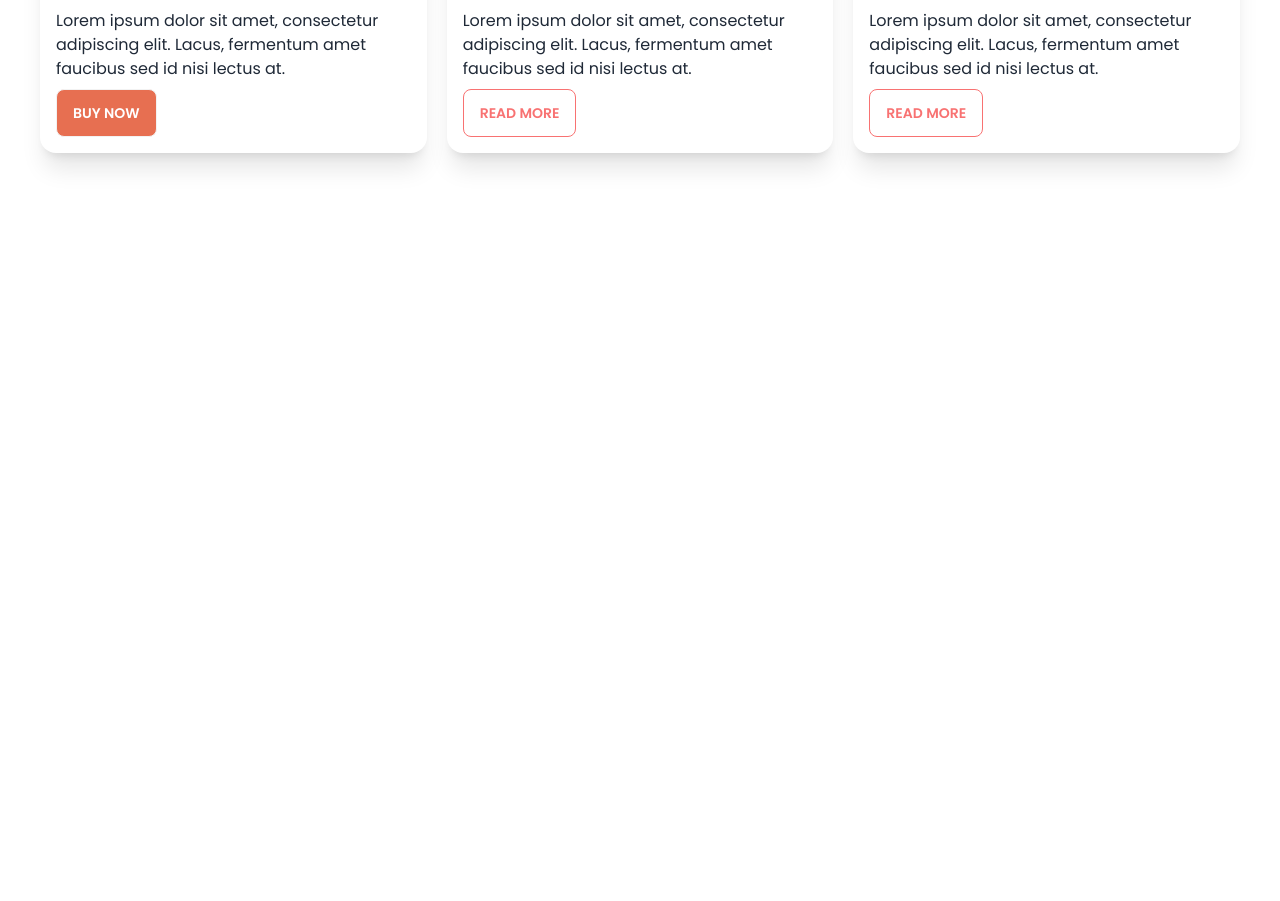
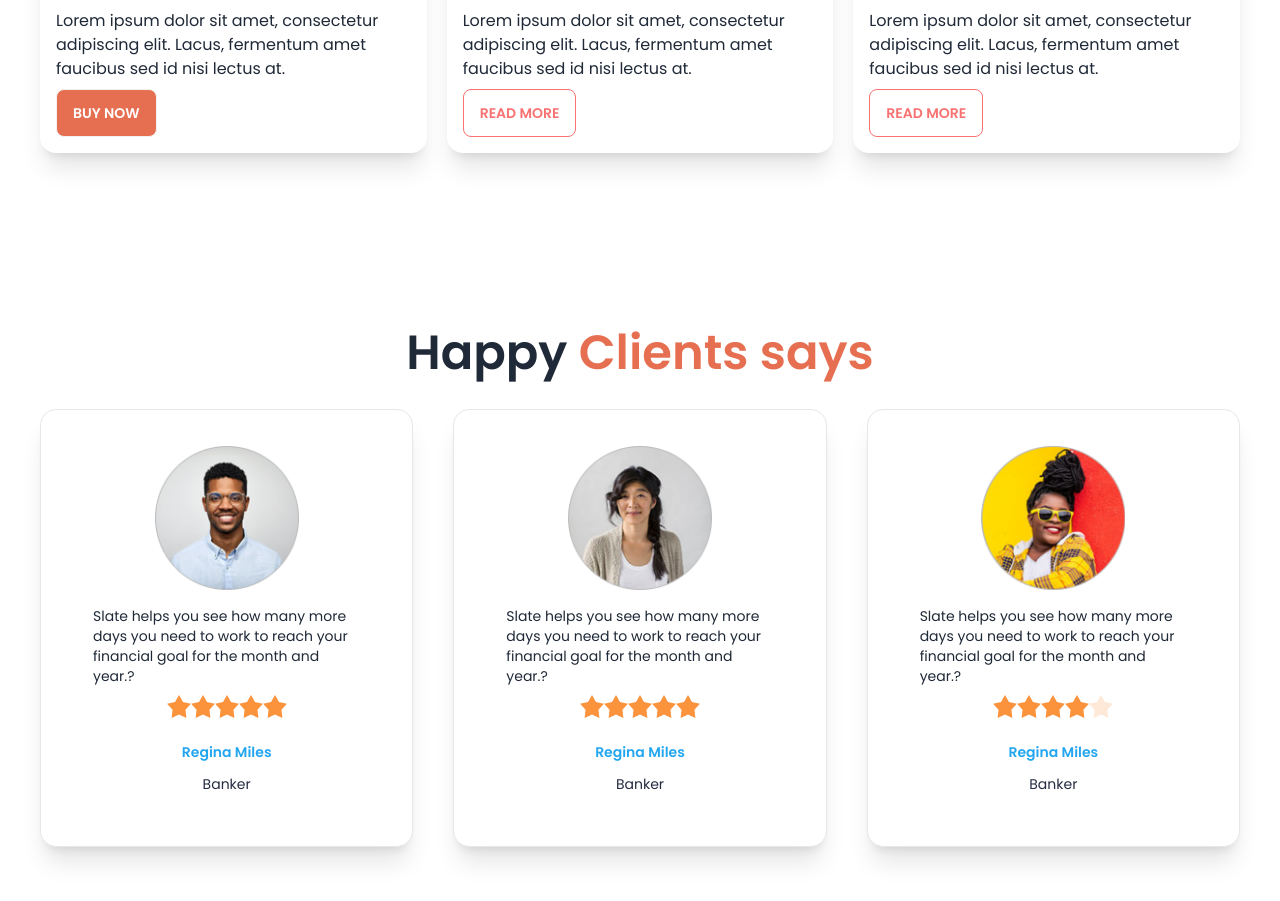
Before and after one commit to saifu9421/bikerzone, a plain HTML site: page index.html in a window 1280 px wide. Shown: the part 1818-2719 px from the top of the page. Before the commit the page ends 2107 px from the top, so only its background shows below. Drawn offline with nearby package versions, Linux system fonts and the light colour scheme.

Commit message:
reviue section

```diff
--- a/index.html
+++ b/index.html
@@ -240,7 +240,77 @@
 
                      </div>
             </section>
+            <!--Happy Clients says-->
+            <section class="my-24 lg:p-10 p-5">
+                <h1 class="text-5xl text-center  mb-8 font-semibold">Happy <span class="text-bike-primary">Clients says</span></h1>
+              <div class="grid lg:grid-cols-3 md:grid-cols-2 grid-cols-1 gap-10">
+                <!--first reviue-->
 
+                <div class="card card-compact  bg-base-100 lg:p-9 p-2 border border-gray-200 shadow-xl">
+                    <figure><img class="w-36" src="images/others/user-1.png" alt="Shoes " /></figure>
+                    <div class="card-body">
+                      <p>Slate helps you see how
+                        many more days you need
+                        to work to reach your financial
+                        goal for the month and year.?</p>
+                        <div class="rating  justify-center">
+                            <input type="radio" name="rating-2" class="mask mask-star-2 bg-orange-400" />
+                            <input type="radio" name="rating-2" class="mask mask-star-2 bg-orange-400"  />
+                            <input type="radio" name="rating-2" class="mask mask-star-2 bg-orange-400" />
+                            <input type="radio" name="rating-2" class="mask mask-star-2 bg-orange-400" checked />
+                            <input type="radio" name="rating-2" class="mask mask-star-2 bg-orange-400" />
+                          </div>
+                      <div class="text-center space-y-3 mt-4">
+                        <h4 class="text-sm text-[#23A6F0] font-semibold">Regina Miles</h4>
+                        <p class="text-[#252B42] text-sm">Banker</p>
+                      </div>
+                    </div>
+                  </div>
+                  <!--secound reviue-->
+                  <div class="card card-compact  bg-base-100 lg:p-9 p-2 border border-gray-200 shadow-xl">
+                    <figure><img class="w-36" src="images/others/user-2.png" alt="Shoes " /></figure>
+                    <div class="card-body">
+                      <p>Slate helps you see how
+                        many more days you need
+                        to work to reach your financial
+                        goal for the month and year.?</p>
+                        <div class="rating  justify-center">
+                            <input type="radio" name="rating-2" class="mask mask-star-2 bg-orange-400" />
+                            <input type="radio" name="rating-2" class="mask mask-star-2 bg-orange-400"  />
+                            <input type="radio" name="rating-2" class="mask mask-star-2 bg-orange-400" />
+                            <input type="radio" name="rating-2" class="mask mask-star-2 bg-orange-400" checked />
+                            <input type="radio" name="rating-2" class="mask mask-star-2 bg-orange-400" />
+                          </div>
+                      <div class="text-center space-y-3 mt-4">
+                        <h4 class="text-sm text-[#23A6F0] font-semibold">Regina Miles</h4>
+                        <p class="text-[#252B42] text-sm">Banker</p>
+                      </div>
+                    </div>
+                  </div>
+                  <!--therad  reviue-->
+
+                  <div class="card card-compact  bg-base-100 lg:p-9 p-2 border border-gray-200 shadow-xl">
+                    <figure><img class="w-36" src="images/others/user-3.png" alt="Shoes " /></figure>
+                    <div class="card-body">
+                      <p>Slate helps you see how
+                        many more days you need
+                        to work to reach your financial
+                        goal for the month and year.?</p>
+                        <div class="rating  justify-center">
+                            <input type="radio" name="rating-2" class="mask mask-star-2 bg-orange-400" />
+                            <input type="radio" name="rating-2" class="mask mask-star-2 bg-orange-400"  />
+                            <input type="radio" name="rating-2" class="mask mask-star-2 bg-orange-400" />
+                            <input type="radio" name="rating-2" class="mask mask-star-2 bg-orange-400" checked />
+                            <input type="radio" name="rating-2" class="mask mask-star-2 bg-orange-400" />
+                          </div>
+                      <div class="text-center space-y-3 mt-4">
+                        <h4 class="text-sm text-[#23A6F0] font-semibold">Regina Miles</h4>
+                        <p class="text-[#252B42] text-sm">Banker</p>
+                      </div>
+                    </div>
+                  </div>
+              </div>
+            </section>
     </main>
 
     <footer>
```
